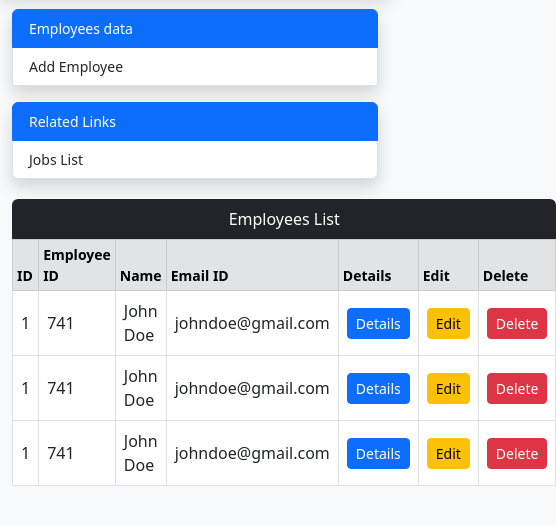
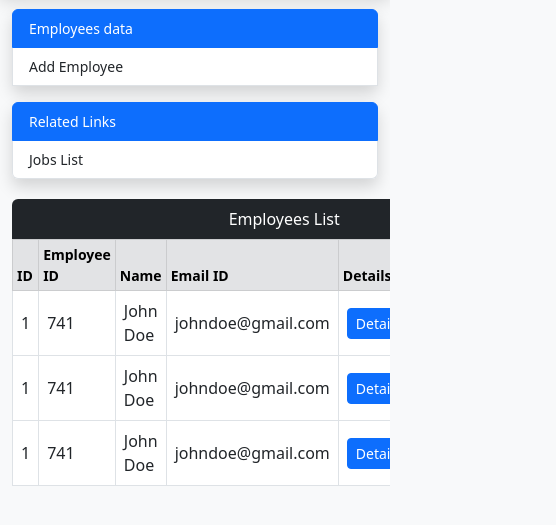
Before and after one commit to Abdelaziz2002/Project-1, a plain HTML site: page employees.html in a window 390 px wide. Shown: the part 63-588 px from the top of the page, 556 px wide, since content can reach past the window. Drawn offline with Linux system fonts and the light colour scheme.

Commit message:
Update employees.html

```diff
--- a/employees.html
+++ b/employees.html
@@ -28,7 +28,7 @@
       <div class="collapse navbar-collapse small" id="navbarSupportedContent">
         <ul class="navbar-nav me-auto mb-2 mb-lg-0">
           <li class="nav-item">
-            <a class="nav-link" aria-current="page" href="#">Home</a>
+            <a class="nav-link" aria-current="page" href="dash.html">Home</a>
           </li>
           <li class="nav-item">
             <a class="nav-link active" href="employees.html">Employees</a>
@@ -126,7 +126,7 @@
           <a href="jobs.html" class="list-group-item list-group-item-action">Jobs List</a>
         </ul>
       </div>
-      <div class="col-md-8 ">
+      <div class="col-md-8 table-responsive ">
         <table class="table table-bordered caption-top table-sm">
           <caption class="text-bg-dark text-center rounded-top">Employees List</caption>
           <thead class="table-secondary small">
@@ -281,18 +281,24 @@
               <td>741</td>
               <td>John Doe</td>
               <td>johndoe@gmail.com</td>
-              <td><a href="#" class="btn btn-sm d-block btn-primary">Details</a></td>
-              <td><a href="#" class="btn btn-sm d-block btn-warning">Edit</a></td>
-              <td><a href="#" class="btn btn-sm d-block btn-danger">Delete</a></td>
+              <td><a href="#" class="btn btn-sm d-block btn-primary" data-bs-toggle="modal"
+                  data-bs-target="#exampleModa2">Details</a></td>
+              <td><a href="#" class="btn btn-sm d-block btn-warning" data-bs-toggle="modal"
+                data-bs-target="#exampleModa3">Edit</a></td>
+              <td><a href="#" class="btn btn-sm d-block btn-danger" data-bs-toggle="modal"
+                data-bs-target="#exampleModa4">Delete</a></td>
             </tr>
             <tr>
               <td scope="row">1</td>
               <td>741</td>
               <td>John Doe</td>
               <td>johndoe@gmail.com</td>
-              <td><a href="#" class="btn btn-sm d-block btn-primary">Details</a></td>
-              <td><a href="#" class="btn btn-sm d-block btn-warning">Edit</a></td>
-              <td><a href="#" class="btn btn-sm d-block btn-danger">Delete</a></td>
+              <td><a href="#" class="btn btn-sm d-block btn-primary" data-bs-toggle="modal"
+                  data-bs-target="#exampleModa2">Details</a></td>
+              <td><a href="#" class="btn btn-sm d-block btn-warning" data-bs-toggle="modal"
+                data-bs-target="#exampleModa3">Edit</a></td>
+              <td><a href="#" class="btn btn-sm d-block btn-danger" data-bs-toggle="modal"
+                data-bs-target="#exampleModa4">Delete</a></td>
             </tr>
 
           </tbody>
```
